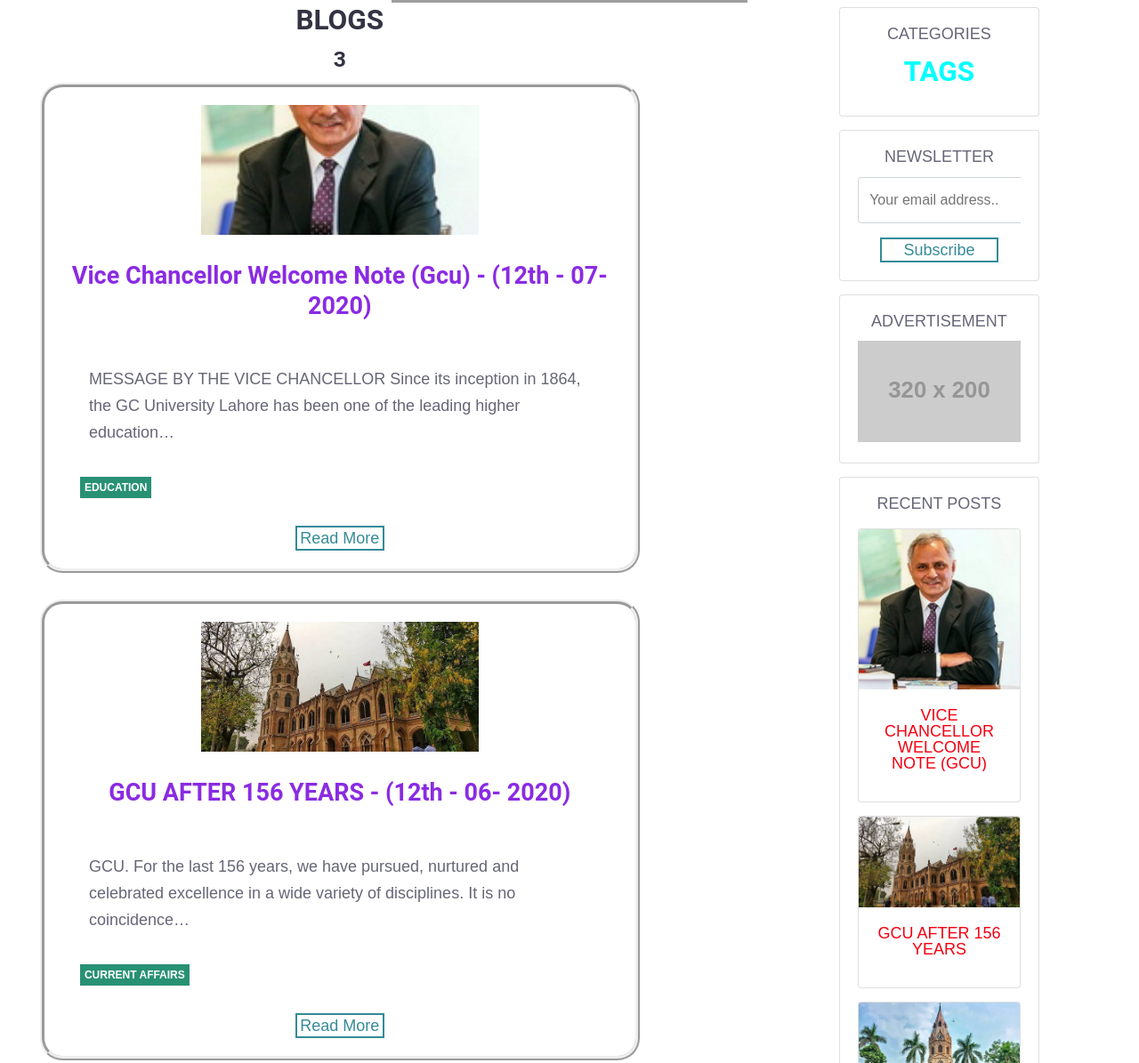
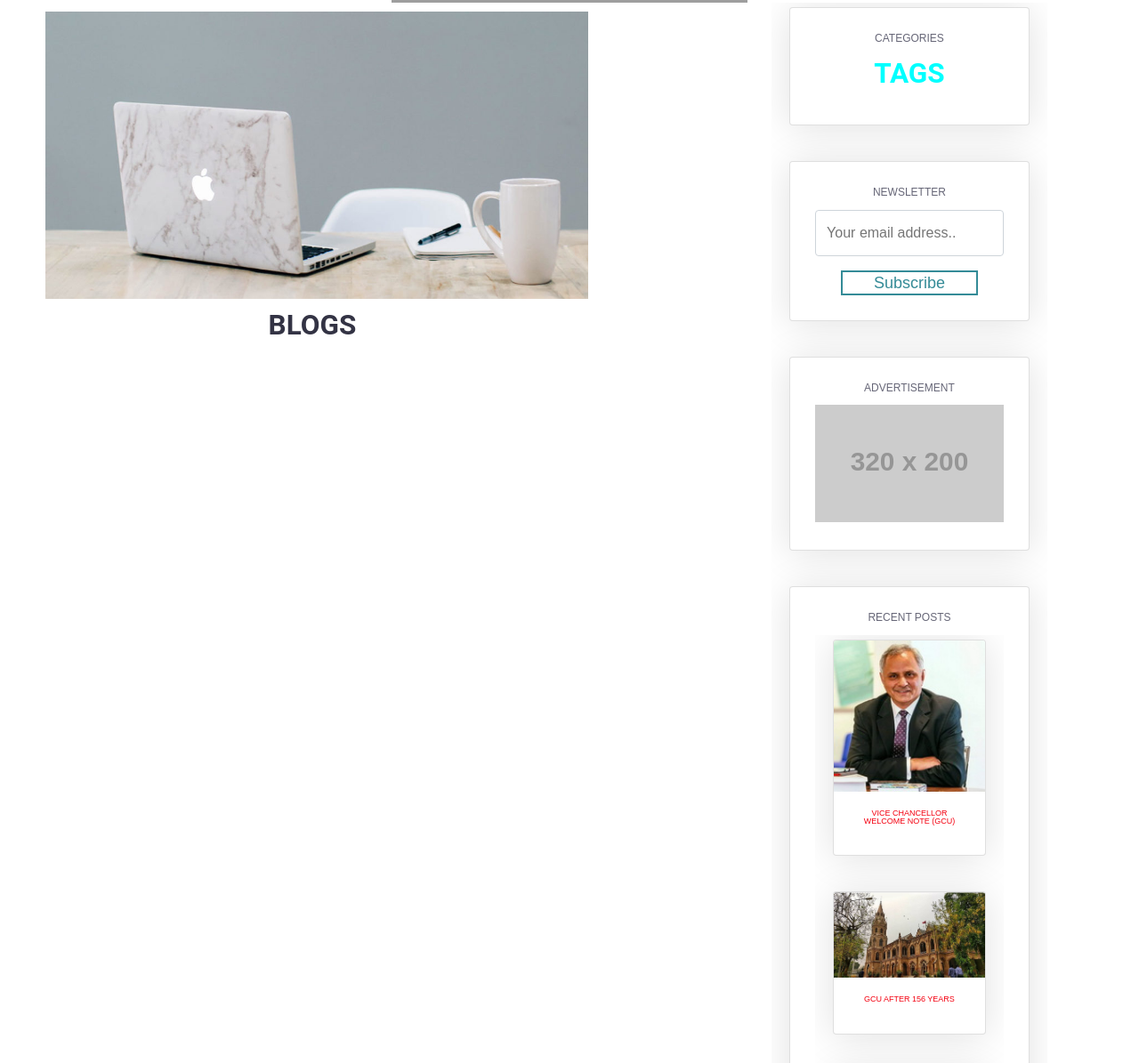
Before and after one commit to intelsnap/website, a Gatsby site: page /media in a window 1280 px wide. Shown: the part 357-1552 px from the top of the page at 89% size. Built offline with nearby package versions, Linux system fonts and the light colour scheme; Gatsby itself is replaced by a stand-in of ours; grey boxes are pictures that could not be loaded; placeholder pictures from the web are drawn by us.

Commit message:
adding Blog page and pagination added some styling

```diff
--- a/gatsby-node.js
+++ b/gatsby-node.js
@@ -87,5 +87,27 @@ exports.createPages = ({ graphql, actions }) => {
         },
       })
     })
+    // Create posts pagination pages
+    const postsPerPage = 2
+    const numberOfPages = Math.ceil(posts.length / postsPerPage)
+
+    Array.from({ length: numberOfPages }).forEach((__, blog) => {
+      const isFirstPage = blog === 0
+      const currentPage = blog + 1
+
+      // Skip first page because of index.js
+      if (isFirstPage) return
+
+      createPage({
+        path: `/blog/${currentPage}`,
+        component: path.resolve(`./src/templates/blog-list.js`),
+        context: {
+          limit: postsPerPage,
+          skip: blog * postsPerPage,
+          numberOfPages,
+          currentPage,
+        },
+      })
+    })
   })
 }
--- a/package.json
+++ b/package.json
@@ -16,6 +16,7 @@
   },
   "dependencies": {
     "antd": "^4.8.2",
+    "bootstrap": "^4.5.3",
     "gatsby": "^2.26.1",
     "gatsby-image": "^2.6.0",
     "gatsby-plugin-sharp": "^2.9.0",
--- a/src/components/core/Sidebar.js
+++ b/src/components/core/Sidebar.js
@@ -4,7 +4,7 @@ import styled from 'styled-components'
 import Img from 'gatsby-image'
 import { TagLink } from '../misc/Post'
 
-const sidebarQuery = graphql`
+export const sidebarQuery = graphql`
   query sidebarQuery {
     allMarkdownRemark(
       sort: { fields: [frontmatter___date], order: DESC }
@@ -77,7 +77,7 @@ const Sidebar = () => (
           render={(data) => (
             <RecentPost>
               {data.allMarkdownRemark.edges.map(({ node }) => (
-                <Card key={node.id}>
+                <Cards key={node.id}>
                   <Link to={node.fields.slug}>
                     <Img
                       className="card-image-top"
@@ -85,13 +85,13 @@ const Sidebar = () => (
                     />
                   </Link>
                   <CardBody>
-                    <CardTitle>
+                    <CardTitles>
                       <Link to={node.fields.slug}>
                         {node.frontmatter.title}
                       </Link>
-                    </CardTitle>
+                    </CardTitles>
                   </CardBody>
-                </Card>
+                </Cards>
               ))}
             </RecentPost>
           )}
@@ -100,6 +100,9 @@ const Sidebar = () => (
     </Card>
   </SidebarWrapper>
 )
+// Sidebar.propTypes = {
+//   data: PropTypes.object,
+// }
 const SidebarWrapper = styled.div``
 const RecentPost = styled.div``
 
@@ -157,23 +160,50 @@ export const CardTitle = styled.div`
   margin-bottom: 0.85rem;
   text-align: center;
   text-transform: uppercase;
-  @media only screen and (max-width: 992px) {
-    font-size: 16px;
+  font-size: 15px;
+  @media only screen and (min-width: 1024px) {
+    font-size: 12px;
   }
 `
+export const CardTitles = styled.div`
+  margin-bottom: 0.85rem;
+  text-align: center;
+  text-transform: uppercase;
+  font-size: 9px;
+`
 export const Card = styled.div`
-  margin-top: 5px;
-  margin-bottom: 15px;
   position: relative;
   display: flex;
   flex-direction: column;
+  overflow: hidden;
+  margin: 5px 20px 40px;
   min-width: 0;
   word-wrap: break-word;
   background-color: #fff;
   background-clip: border-box;
+  background: #fff 50%;
   border: 1px solid rgba(0, 0, 0, 0.125);
   border-radius: 0.25rem;
-
+  box-shadow: 0 2.75335px 44.0535px rgba(0, 0, 0, 0.12);
+  padding: 8px;
+  @media only screen and (max-width: 992px) {
+    margin-bottom: 20px;
+  }
+`
+export const Cards = styled.div`
+  position: relative;
+  display: flex;
+  flex-direction: column;
+  overflow: hidden;
+  margin: 5px 20px 40px;
+  min-width: 0;
+  word-wrap: break-word;
+  background-color: #fff;
+  background-clip: border-box;
+  background: #fff 50%;
+  border: 1px solid rgba(0, 0, 0, 0.125);
+  border-radius: 0.25rem;
+  box-shadow: 0 2.75335px 44.0535px rgba(0, 0, 0, 0.12);
   @media only screen and (max-width: 992px) {
     margin-bottom: 20px;
   }
--- a/src/components/misc/Post.js
+++ b/src/components/misc/Post.js
@@ -46,12 +46,39 @@ Post.propTypes = {
   tags: PropTypes.array,
 }
 const Card = styled.div`
-  margin-bottom: 30px;
+  background-color: #fff;
+  flex: 1 1 300px;
+  display: flex;
+  flex-direction: column;
+  overflow: hidden;
+  margin: 5px 20px 40px;
+  min-height: 300px;
+  background: #fff 50%;
+  background-size: cover;
   border-style: ridge;
   border-width: 5px;
-  border-radius: 25px;
-  @media only screen and (max-width: 992px) {
-    margin-bottom: 30px;
+  border-radius: 15px;
+  box-shadow: 8px 14px 38px rgba(39, 44, 49, 0.06),
+    1px 3px 8px rgba(39, 44, 49, 0.03);
+  transition: all 0.6s ease;
+
+  &:hover {
+    transform: scale3d(1, 1.1, 1.1);
+    animation: steps(8);
+    text-shadow: black;
+    background: #fff 50%;
+    border-radius: 5px;
+    box-shadow: 8px 14px 38px rgba(39, 44, 49, 0.06),
+      1px 3px 8px rgba(39, 44, 49, 0.03);
+  }
+  &:image {
+    transform: scale(0.8);
+    animation: steps(8);
+  }
+
+  @media only screen and (min-width: 992px) {
+    flex: 1 1 46%;
+    flex-direction: column;
     border-style: ridge;
     border-width: 3px;
     border-radius: 20px;
--- /dev/null
+++ b/src/pages/blog.js
@@ -0,0 +1,112 @@
+import React from 'react'
+import { StaticQuery, graphql } from 'gatsby'
+import styled from 'styled-components'
+import { Layout } from '../components/core/Layout'
+import mediaBanner from '../assets/media.png'
+import Seo from '../components/misc/Seo'
+import { Rows, Cols } from './index'
+import Post from '../components/misc/Post'
+import Sidebar from '../components/core/Sidebar'
+import PaginationLinks from '../components/misc/PaginationLinks'
+import 'bootstrap/dist/css/bootstrap.min.css'
+
+export const getBlogDta = graphql`
+  query getBlogDta {
+    allMarkdownRemark(
+      sort: { fields: [frontmatter___date], order: DESC }
+      limit: 2
+    ) {
+      edges {
+        node {
+          id
+          frontmatter {
+            title
+            date(formatString: "(Do - MM- YYYY)")
+            description
+            image {
+              childImageSharp {
+                fluid(maxWidth: 1500, maxHeight: 700, quality: 100) {
+                  ...GatsbyImageSharpFluid
+                }
+              }
+            }
+            tags
+          }
+          fields {
+            slug
+          }
+          excerpt
+        }
+      }
+      totalCount
+    }
+  }
+`
+
+const Blog = () => {
+  const postsPerPage = 2
+  let numberOfPages
+  return (
+    <Layout>
+      <Seo title="Snaplytic | Blogs" description="Snaplytic Media " />
+
+      <Rows>
+        <img
+          src={mediaBanner}
+          alt="media"
+          width="100%"
+          height="100%"
+          style={{ paddingLeft: '01px', paddingRight: '01px' }}
+        />
+      </Rows>
+      <Rows>
+        <Cols size={0.2} />
+        <Cols size={3}>
+          <BlogHeader> BLOGS</BlogHeader>
+
+          <StaticQuery
+            query={getBlogDta}
+            render={(data) => {
+              numberOfPages = Math.ceil(
+                data.allMarkdownRemark.totalCount / postsPerPage
+              )
+              return (
+                <div>
+                  {data.allMarkdownRemark.edges.map(({ node }) => (
+                    <Post
+                      key={node.id}
+                      title={node.frontmatter.title}
+                      slug={node.fields.slug}
+                      author={node.frontmatter.author}
+                      excerpt={node.excerpt}
+                      date={node.frontmatter.date}
+                      fluid={node.frontmatter.image.childImageSharp.fluid}
+                      tags={node.frontmatter.tags}
+                    />
+                  ))}
+                  <PaginationLinks
+                    currentPage={1}
+                    numberOfPages={numberOfPages}
+                  />
+                </div>
+              )
+            }}
+          />
+        </Cols>
+        <Cols size={1} />
+        <Cols size={1}>
+          <Sidebar />
+        </Cols>
+        <Cols size={0.5} />
+      </Rows>
+    </Layout>
+  )
+}
+
+const BlogHeader = styled.h1`
+  margin: 10px;
+  text-align: center;
+  text-transform: uppercase;
+  font-weight: bold;
+`
+export default Blog
--- a/src/pages/media.js
+++ b/src/pages/media.js
@@ -1,46 +1,14 @@
 import React from 'react'
-import { graphql } from 'gatsby'
-import PropTypes from 'prop-types'
+import { Link } from 'gatsby'
+import styled from 'styled-components'
 import { Layout } from '../components/core/Layout'
 import mediaBanner from '../assets/media.png'
+import blogcover from '../assets/blog.jpg'
 import Seo from '../components/misc/Seo'
 import { Rows, Cols } from './index'
-import Post from '../components/misc/Post'
 import Sidebar from '../components/core/Sidebar'
 
-export const getBlogDta = graphql`
-  query getBlogDta {
-    allMarkdownRemark(sort: { fields: [frontmatter___date], order: DESC }) {
-      edges {
-        node {
-          id
-          frontmatter {
-            title
-            date(formatString: "(Do - MM- YYYY)")
-            description
-            image {
-              childImageSharp {
-                fluid(maxWidth: 1500, maxHeight: 700, quality: 100) {
-                  ...GatsbyImageSharpFluid
-                }
-              }
-            }
-            tags
-          }
-          fields {
-            slug
-          }
-          excerpt
-        }
-      }
-      totalCount
-    }
-  }
-`
-
-const Media = ({ data }) => {
-  console.log(data)
-  return (
+const Media = () => (
   <Layout>
     <Seo title="Snaplytic | Media" description="Snaplytic Media " />
     <Rows>
@@ -55,35 +23,37 @@ const Media = ({ data }) => {
     <Rows>
       <Cols size={0.2} />
       <Cols size={3}>
-          <h1 style={{ textAlign: 'center' }}> BLOGS</h1>
-          <h4 style={{ textAlign: 'center' }}>
-            {' '}
-            {data.allMarkdownRemark.totalCount}
-          </h4>
-          {data.allMarkdownRemark.edges.map(({ node }) => (
-            <Post
-              key={node.id}
-              title={node.frontmatter.title}
-              slug={node.fields.slug}
-              author={node.frontmatter.author}
-              excerpt={node.excerpt}
-              date={node.frontmatter.date}
-              fluid={node.frontmatter.image.childImageSharp.fluid}
-              tags={node.frontmatter.tags}
+        <Rows>
+          <BlogLink to="/blog">
+            <img
+              src={blogcover}
+              alt="media"
+              width="100%"
+              height="100%"
+              style={{ padding: '10px' }}
             />
-          ))}
+          </BlogLink>
+        </Rows>
+        <BlogLink to="/blog">
+          <BlogHeader> BLOGS</BlogHeader>
+        </BlogLink>
       </Cols>
       <Cols size={1} />
-        <Cols size={1}>
+      <Cols size={1.5}>
         <Sidebar />
       </Cols>
       <Cols size={0.5} />
     </Rows>
   </Layout>
 )
-}
-Media.propTypes = {
-  data: PropTypes.object,
-}
 
+const BlogLink = styled(Link)`
+  text-decoration: none;
+`
+const BlogHeader = styled.h1`
+  margin: 10px;
+  text-align: center;
+  text-transform: uppercase;
+  font-weight: bold;
+`
 export default Media
```
Also changed, not shown: src/components/misc/PaginationLinks.js (added, +96 -0 lines), src/templates/blog-list.js (added, +64 -0 lines), src/templates/tag-post.js (+29 -5 lines), src/templates/tags-page.js (+28 -4 lines), src/assets/blog.jpg (added). Lines whose indentation alone changed are shown as unchanged.
